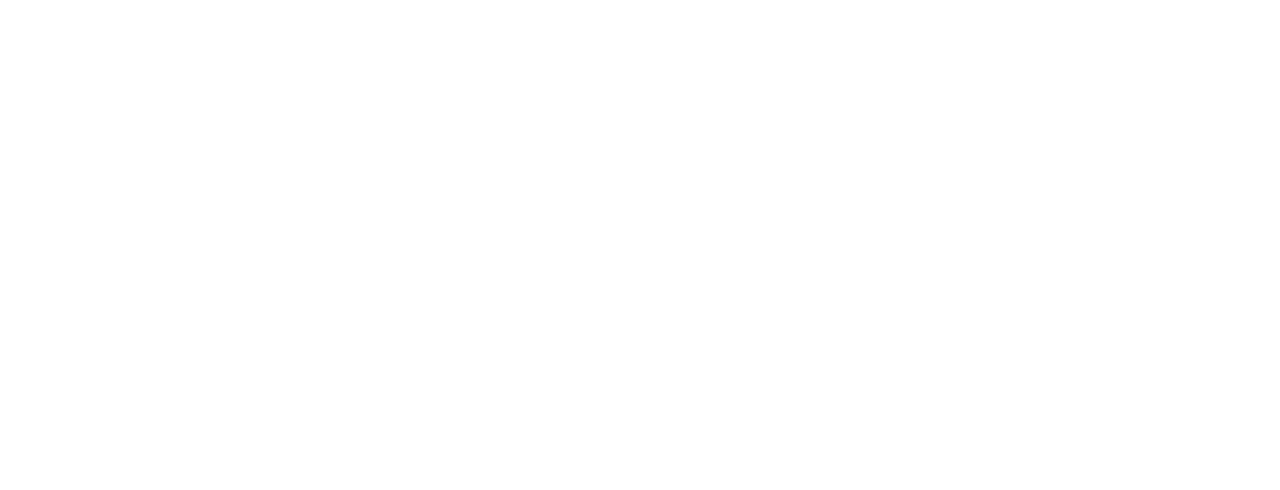
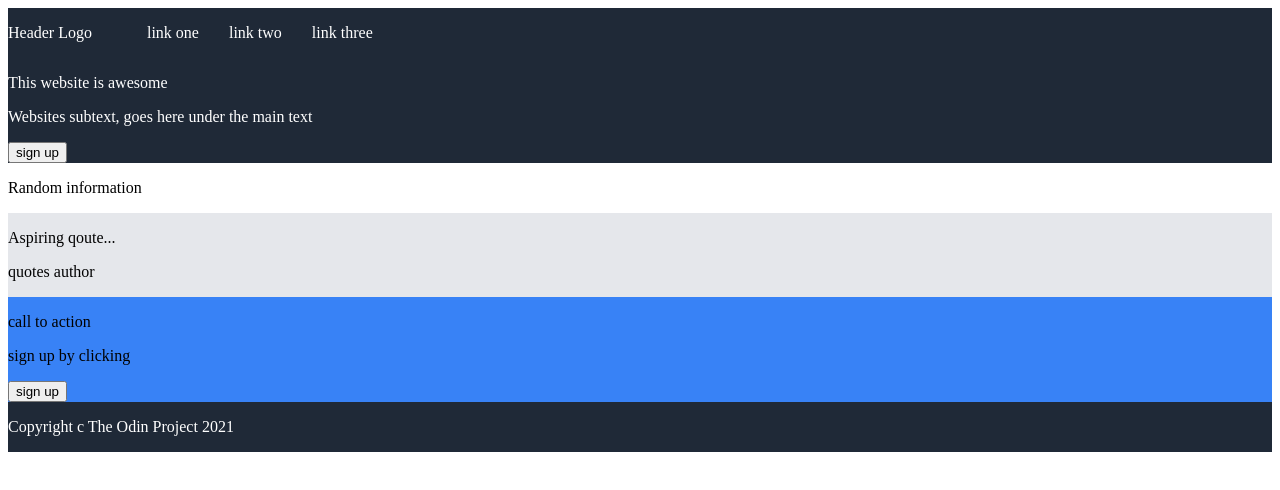
Before and after one commit to m-radman/Odin-LandingPage, a plain HTML site: page index.html in a window 1280 px wide. Drawn offline with Linux system fonts and the light colour scheme.

Commit message:
Update initial layout

```diff
--- a/index.html
+++ b/index.html
@@ -4,16 +4,24 @@
     <meta charset="UTF-8">
     <meta http-equiv="X-UA-Compatible" content="IE=edge">
     <meta name="viewport" content="width=device-width, initial-scale=1.0">
-    <title>Document</title>
+    <link rel="stylesheet" href="style.css">
+    <title>Landing Page</title>
 </head>
 <body>
     <div class="header">
         <div class="heading">
-
+            <p>Header Logo</p>
+            <ul>
+                <li>link one</li>
+                <li>link two</li>
+                <li>link three</li>
+            </ul>
         </div>
         <div>
             <div class="desc">
-
+                <p>This website is awesome</p>
+                <p>Websites subtext, goes here under the main text</p>
+                <button>sign up</button>
             </div>
             <div class="image">
 
@@ -21,6 +29,7 @@
         </div>
     </div>
     <div class="content">
+        <p>Random information</p>
         <div class="info">
             <div></div>
             <div></div>
@@ -28,14 +37,17 @@
             <div></div>
         </div>
         <div class="quote">
-
+            <p>Aspiring qoute...</p>
+            <p>quotes author</p>
         </div>
         <div class="call">
-
+            <p>call to action</p>
+            <p>sign up by clicking</p>
+            <button>sign up</button>
         </div>
     </div>
     <div class="footer">
-
+        <p>Copyright c The Odin Project 2021</p>
     </div>
 </body>
 </html>
--- a/style.css
+++ b/style.css
@@ -5,8 +5,23 @@ body {
 
 .header {
     background-color: #1f2937;
+    color: white;
     display: flex;
     flex-direction: column;
+}
+
+.heading {
+    display: flex;
+}
+
+
+ul {
+    display: inline-flex;
+    list-style-type: none;
+}
+
+li {
+    padding: 0px 15px;
 }
 
 .content {
@@ -21,3 +36,8 @@ body {
 .call {
     background-color: #3882f6;
 }
+
+.footer {
+    background-color: #1f2937;
+    color: white;
+}
```
